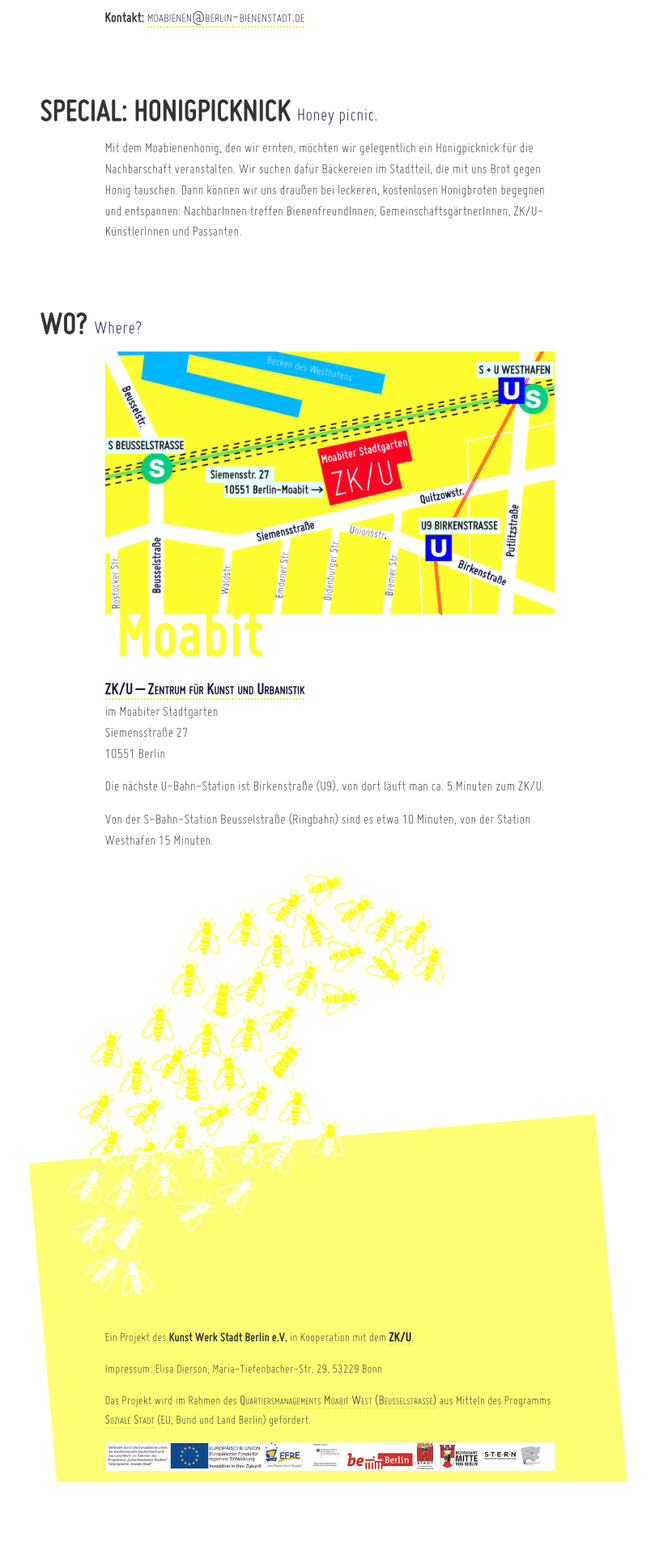
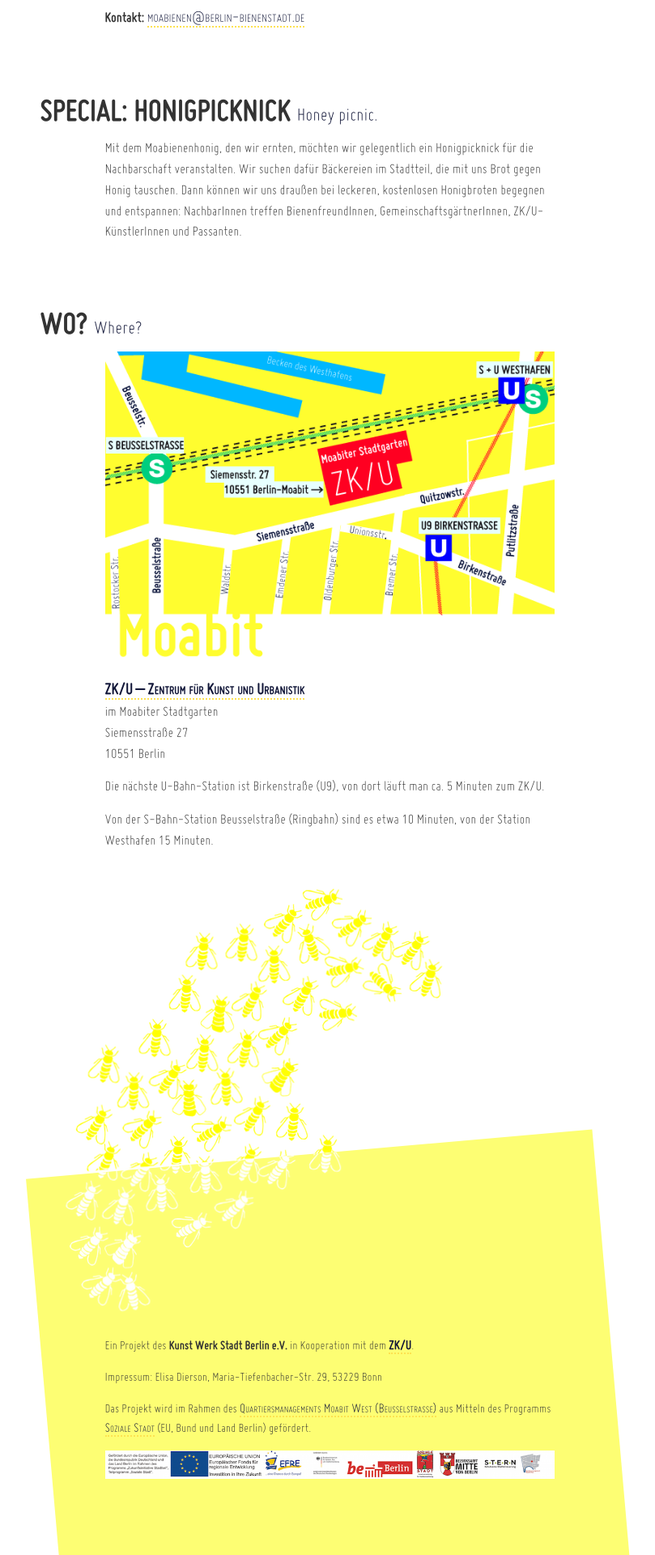
Before and after one commit to dieda/moabienen.berlin-bienenstadt.de, a Jekyll site: the page built from index.html, in a window 1280 px wide. Shown: the part 1463-3383 px from the top of the page at 81% size, without its empty margins (233-1042 px from the left). Built offline with Jekyll 4.4.1, drawn with Linux system fonts in a browser that asks for light colours; before the commit the page ends 3293 px from its top, so only the background shows below that.

Commit message:
Change CSS / footer layout and list margins

```diff
--- a/css/moabienen.css
+++ b/css/moabienen.css
@@ -190,6 +190,7 @@
   width: 45%;
   text-align: left;
   font-weight: normal !important;
+  margin: 0 0 9px;
 }
 
 .content .dl-horizontal dd:before {
@@ -222,7 +223,7 @@
 }
 
 .footer {
-  height: 750px;
+  height: 840px;
 }
 
 .footer-container .background {
@@ -230,7 +231,7 @@
   width: 120%;
   left: -10%;
   bottom: -10%;
-  height: 500px;
+  height: 580px;
   background-color: #FDFE73;
   -webkit-transform: rotate(-5deg);
   -moz-transform: rotate(-5deg);
@@ -248,7 +249,7 @@
 }
 
 .footer-text {
-  margin-top: 560px;
+  margin-top: 570px;
   font-size: 16px;
   padding-bottom: 1em;
 }
```
